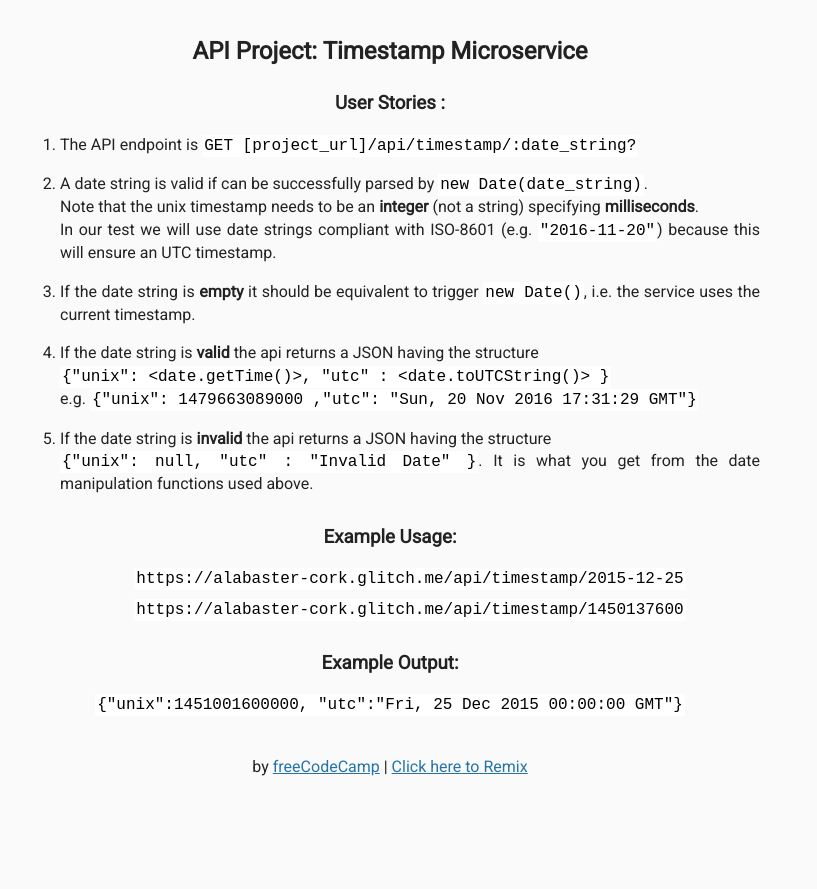
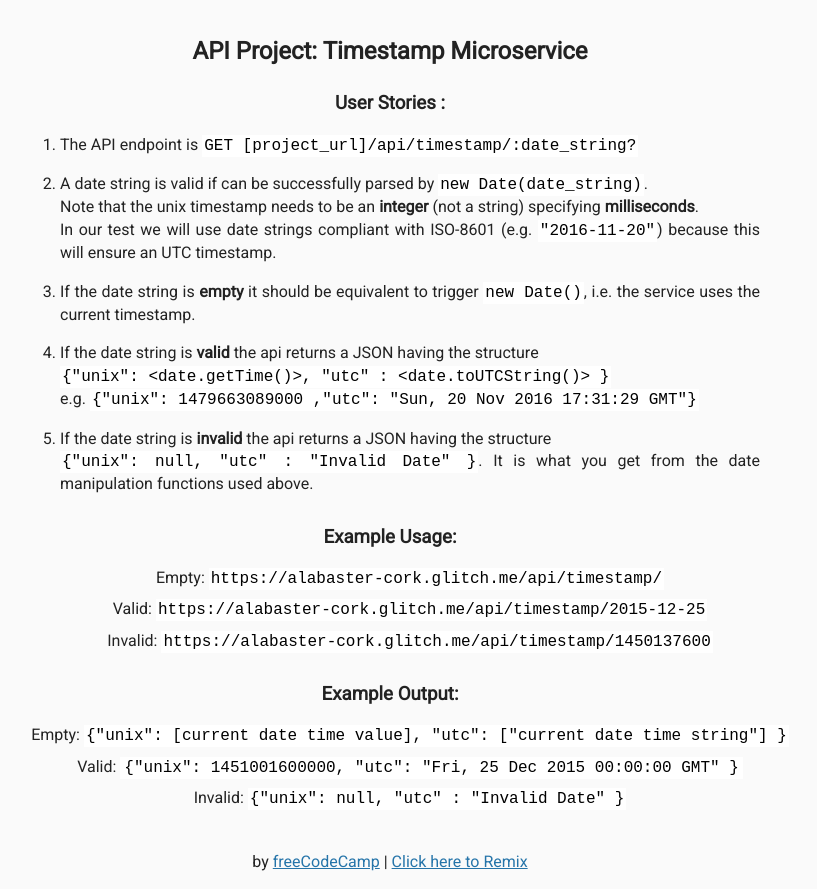
Before and after one commit to simonshephard/alabaster-cork, a website: page views/index.html in a window 1280 px wide. Shown: the whole page, without its empty margins (250-1067 px from the left). Before the commit the page ends 800 px from the top, so only its background shows below. Drawn offline with Linux system fonts and the light colour scheme; files that its build step writes are made by us from their sources.

Commit message:
🍘🌞 Checkpoint ./server.js:1715671/234 ./views/index.html:1715671/1010

```diff
--- a/views/index.html
+++ b/views/index.html
@@ -30,15 +30,17 @@
 
         <h3>Example Usage:</h3>
         <ul>
-          <li>
-            <code>https://alabaster-cork.glitch.me/api/timestamp/2015-12-25</code></li>
-          <li><code>https://alabaster-cork.glitch.me/api/timestamp/1450137600</code></li>
+          <li>Empty:  <code>https://alabaster-cork.glitch.me/api/timestamp/</code></li>
+          <li>Valid:  <code>https://alabaster-cork.glitch.me/api/timestamp/2015-12-25</code></li>
+          <li>Invalid:  <code>https://alabaster-cork.glitch.me/api/timestamp/1450137600</code></li>
         </ul>
 
         <h3>Example Output:</h3>
-        <p>
-          <code>{"unix":1451001600000, "utc":"Fri, 25 Dec 2015 00:00:00 GMT"}</code>
-        </p>
+        <ul>
+          <li>Empty:  <code>{"unix": [current date time value], "utc": ["current date time string"] }</code></li>
+          <li>Valid:  <code><code>{"unix": 1451001600000, "utc": "Fri, 25 Dec 2015 00:00:00 GMT" }</code></code></li>
+          <li>Invalid:  <code>{"unix": null, "utc" : "Invalid Date" }</code></li>
+        </ul>
       </div>
       <div class="footer">
         <p>
```
Also changed, not shown: server.js (+3 -7 lines).
